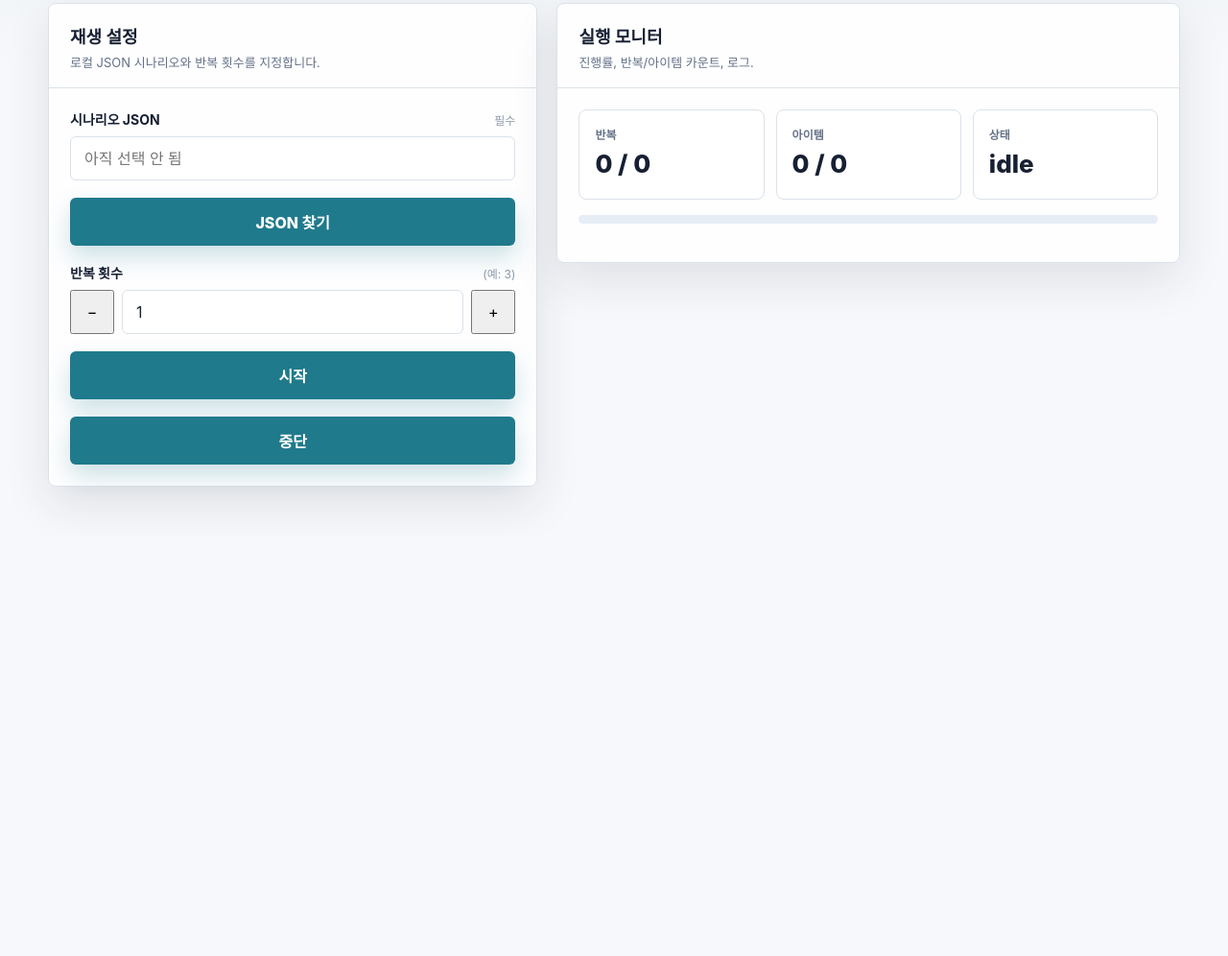
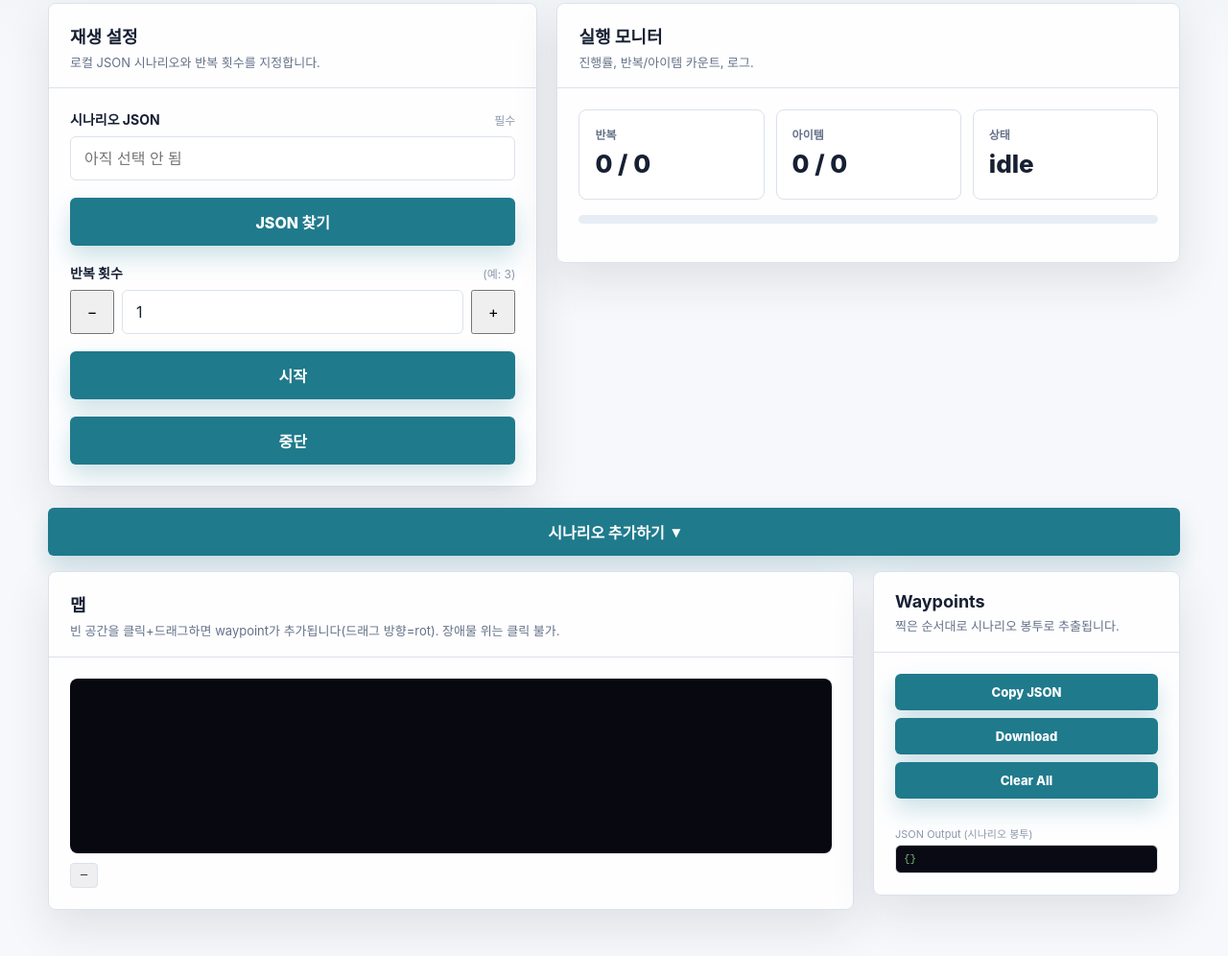
Before and after one commit to Park323/modac-with-love-bug, an Electron app: page ui/playtest/index.html in a window 1280 px wide. Shown: the part 240-1236 px from the top of the page at 96% size. Before the commit the page ends 800 px from the top, so only its background shows below. Drawn offline with Linux system fonts and the light colour scheme.

Commit message:
feat(playtest): add 시나리오 추가하기 toggle + map/waypoint panels

```diff
--- a/ui/playtest/index.html
+++ b/ui/playtest/index.html
@@ -5,6 +5,7 @@
     <meta name="viewport" content="width=device-width, initial-scale=1">
     <title>lovebug · PlayTest</title>
     <link rel="stylesheet" href="../common/styles.css">
+    <link rel="stylesheet" href="./map_selector.css">
   </head>
   <body>
     <div class="app-shell">
@@ -104,10 +105,74 @@
             </div>
           </aside>
         </section>
+
+        <section class="add-scenario">
+          <button class="primary-button" type="button" data-add-scenario aria-expanded="false">
+            시나리오 추가하기 <span data-toggle-caret>▾</span>
+          </button>
+
+          <div class="map-workspace" data-map-section hidden>
+            <section class="panel">
+              <div class="panel__header">
+                <div>
+                  <h3 class="panel__title">맵</h3>
+                  <p class="panel__hint">빈 공간을 클릭+드래그하면 waypoint가 추가됩니다(드래그 방향=rot). 장애물 위는 클릭 불가.</p>
+                </div>
+              </div>
+              <div class="panel__body">
+                <div class="map-canvas-wrap">
+                  <canvas id="mapCanvas"></canvas>
+                </div>
+                <div class="coord-display" data-coord-display>—</div>
+              </div>
+            </section>
+
+            <aside class="panel" aria-label="waypoint 목록">
+              <div class="panel__header">
+                <div>
+                  <h3 class="panel__title">Waypoints</h3>
+                  <p class="panel__hint">찍은 순서대로 시나리오 봉투로 추출됩니다.</p>
+                </div>
+              </div>
+              <div class="panel__body">
+                <div class="wp-actions">
+                  <button class="primary-button" type="button" data-copy-json>Copy JSON</button>
+                  <button class="primary-button" type="button" data-download-json>Download</button>
+                  <button class="primary-button" type="button" data-clear-waypoints>Clear All</button>
+                </div>
+                <div class="waypoint-list" data-waypoint-list></div>
+                <div class="json-preview-wrap">
+                  <label>JSON Output (시나리오 봉투)</label>
+                  <pre class="json-preview" data-json-preview>{}</pre>
+                </div>
+              </div>
+            </aside>
+          </div>
+        </section>
       </main>
     </div>
     <script src="../common/core.js"></script>
     <script src="../common/manager-api.js"></script>
     <script src="./playtest.js"></script>
+    <script src="./map_geometry.js"></script>
+    <script src="./map_selector.js"></script>
+    <script>
+      (function () {
+        const btn = document.querySelector("[data-add-scenario]");
+        const section = document.querySelector("[data-map-section]");
+        const caret = document.querySelector("[data-toggle-caret]");
+        btn.addEventListener("click", () => {
+          const show = section.hasAttribute("hidden");
+          if (show) {
+            section.removeAttribute("hidden");
+            window.MapSelector.init();   // lazy: 펼쳐 폭 잡힌 뒤 1회
+          } else {
+            section.setAttribute("hidden", "");
+          }
+          btn.setAttribute("aria-expanded", String(show));
+          caret.textContent = show ? "▴" : "▾";
+        });
+      })();
+    </script>
   </body>
 </html>
--- /dev/null
+++ b/ui/playtest/map_selector.css
@@ -0,0 +1,140 @@
+.add-scenario {
+  margin-top: 22px;
+  display: grid;
+  gap: 16px;
+}
+
+.add-scenario > .primary-button {
+  justify-self: start;
+}
+
+.map-workspace {
+  display: grid;
+  grid-template-columns: minmax(0, 1fr) 320px;
+  gap: 20px;
+  align-items: start;
+}
+
+.map-canvas-wrap {
+  width: 100%;
+  overflow: auto;
+  background: #080810;
+  border-radius: 8px;
+  padding: 16px;
+}
+
+#mapCanvas {
+  display: block;
+  cursor: crosshair;
+  border-radius: 4px;
+}
+
+.coord-display {
+  display: inline-block;
+  margin-top: 10px;
+  padding: 5px 10px;
+  border-radius: 4px;
+  background: rgba(0, 0, 0, 0.06);
+  border: 1px solid var(--line);
+  font-family: monospace;
+  font-size: 12px;
+  color: var(--text);
+}
+
+.coord-display.is-error {
+  background: rgba(220, 60, 60, 0.12);
+  border-color: #d65a5a;
+  color: #b3261e;
+}
+
+.wp-actions {
+  display: flex;
+  flex-wrap: wrap;
+  gap: 8px;
+  margin-bottom: 14px;
+}
+
+.wp-actions .primary-button {
+  min-height: 38px;
+  padding: 0 12px;
+  font-size: 13px;
+}
+
+.waypoint-list {
+  display: grid;
+  gap: 6px;
+  max-height: 280px;
+  overflow-y: auto;
+}
+
+.waypoint-item {
+  display: flex;
+  align-items: center;
+  gap: 8px;
+  padding: 7px 8px;
+  border-radius: 6px;
+  background: var(--surface);
+  border: 1px solid var(--line);
+}
+
+.wp-num {
+  width: 20px;
+  height: 20px;
+  border-radius: 50%;
+  background: #e74c3c;
+  color: #fff;
+  font-size: 10px;
+  font-weight: bold;
+  display: flex;
+  align-items: center;
+  justify-content: center;
+  flex-shrink: 0;
+}
+
+.wp-coords {
+  flex: 1;
+  font-family: monospace;
+  font-size: 11px;
+  color: var(--muted);
+  line-height: 1.5;
+}
+
+.waypoint-item button {
+  flex-shrink: 0;
+  padding: 2px 7px;
+  border: 1px solid var(--line);
+  border-radius: 4px;
+  background: transparent;
+  color: #b3261e;
+  cursor: pointer;
+}
+
+.json-preview-wrap {
+  margin-top: 14px;
+}
+
+.json-preview-wrap label {
+  display: block;
+  margin-bottom: 4px;
+  font-size: 11px;
+  color: var(--faint);
+}
+
+.json-preview {
+  margin: 0;
+  padding: 8px;
+  border-radius: 6px;
+  background: #0a0a14;
+  border: 1px solid var(--line);
+  color: #7fba7f;
+  font-family: monospace;
+  font-size: 11px;
+  max-height: 200px;
+  overflow: auto;
+  white-space: pre-wrap;
+  word-break: break-all;
+}
+
+@media (max-width: 880px) {
+  .map-workspace { grid-template-columns: minmax(0, 1fr); }
+}
```
